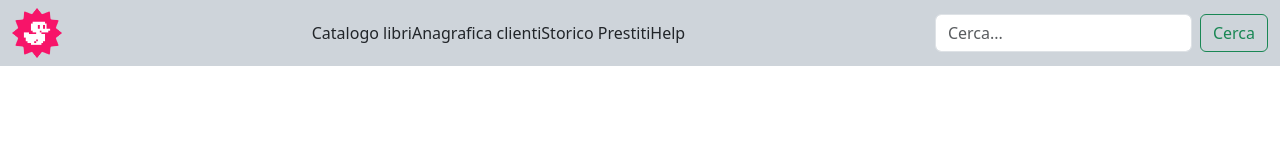
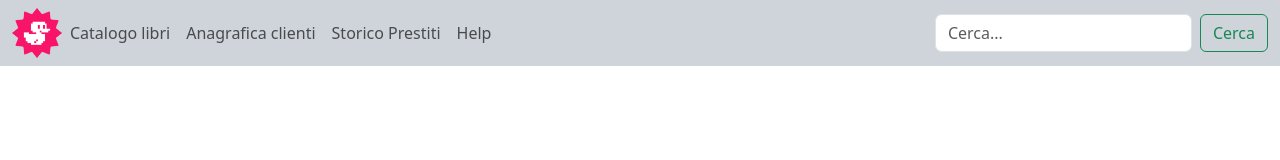
Before and after one commit to FedericoDang95/html-css-bootstrap-dashboard, a plain HTML site: page index.html in a window 1280 px wide. Drawn offline with nearby package versions, Linux system fonts and the light colour scheme.

Commit message:
add:new-nav-tab

```diff
--- a/index.html
+++ b/index.html
@@ -13,14 +13,24 @@
     <main>
 
         <header>
-            <nav class="navbar bg-dark-subtle">
+            <nav class="navbar navbar-expand-lg bg-dark-subtle">
                 <div class="container-fluid">
                     <img src="./img/duck.png" alt="logo" width="50">
-                    <div class="navbar">
-                        <il>Catalogo libri</il>
-                        <il>Anagrafica clienti</il>
-                        <il>Storico Prestiti</il>
-                        <il>Help</il>
+                    <div class="collapse navbar-collapse">
+                        <ul class="navbar-nav me-auto mb-2 mb-lg-0 d-flex flex-row">
+                            <li class="nav-item">
+                                <a class="nav-link" href="#">Catalogo libri</a>
+                            </li>
+                            <li class="nav-item">
+                                <a class="nav-link" href="#">Anagrafica clienti</a>
+                            </li>
+                            <li class="nav-item">
+                                <a class="nav-link" href="#">Storico Prestiti</a>
+                            </li>
+                            <li class="nav-item">
+                                <a class="nav-link" href="#">Help</a>
+                            </li>
+                        </ul>
                     </div>
                     <form class="d-flex" role="search">
                         <input class="form-control me-2" type="search" placeholder="Cerca..." aria-label="Search">
@@ -29,9 +39,7 @@
                 </div>
             </nav>
         </header>
-        <section>
 
-        </section>
     </main>
 
     <!-- FINE DEL BODY -->
```
